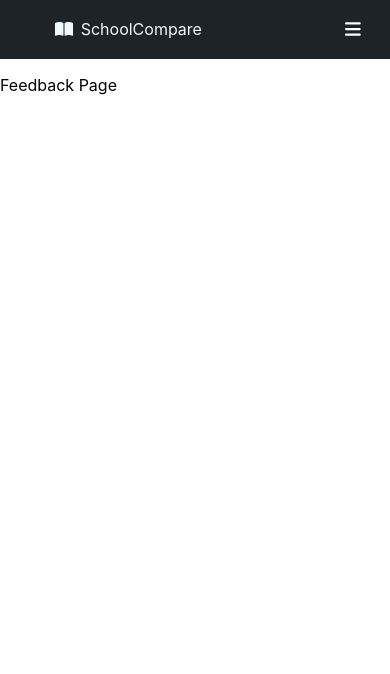
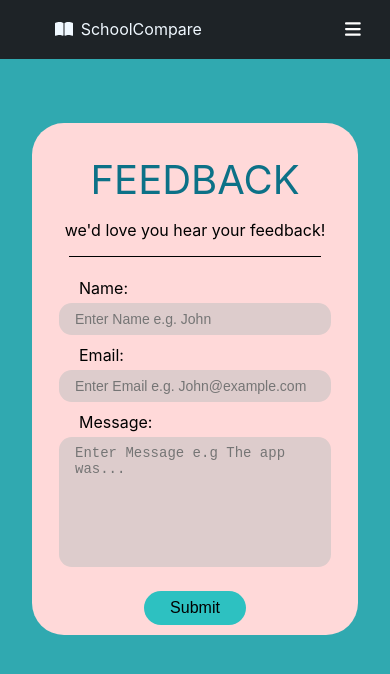
Before and after one commit to jiayng01/CZ2006-SchoolCompare, a React (Create React App) app in the folder school-compare/: page /feedback in a window 390 px wide. Shown: the top 674 px of the page. Built offline with nearby package versions, Linux system fonts and the light colour scheme.

Commit message:
added feedback page UI

```diff
--- a/school-compare/package.json
+++ b/school-compare/package.json
@@ -8,11 +8,13 @@
     "@testing-library/jest-dom": "^5.16.2",
     "@testing-library/react": "^12.1.3",
     "@testing-library/user-event": "^13.5.0",
+    "formik": "^2.2.9",
     "react": "^17.0.2",
     "react-dom": "^17.0.2",
     "react-router-dom": "^6.2.2",
     "react-scripts": "5.0.0",
-    "web-vitals": "^2.1.4"
+    "web-vitals": "^2.1.4",
+    "yup": "^0.32.11"
   },
   "scripts": {
     "start": "react-scripts start",
--- a/school-compare/src/App.css
+++ b/school-compare/src/App.css
@@ -0,0 +1,3 @@
+body {
+    background-color: #30A9B0;
+  }
--- /dev/null
+++ b/school-compare/src/Components/FormTextError.js
@@ -0,0 +1,20 @@
+import React from "react";
+
+function FormTextError(props) {
+  return (
+    <div
+      className="form-error-msg"
+      style={{
+        color: "red",
+        fontSize: "10px",
+        textAlign: "left",
+        paddingLeft: "20px",
+        paddingTop: "5px",
+      }}
+    >
+      {props.children}
+    </div>
+  );
+}
+
+export default FormTextError;
--- a/school-compare/src/Components/Navbar.js
+++ b/school-compare/src/Components/Navbar.js
@@ -102,7 +102,11 @@ function Navbar() {
         >
           {expandNavBar ? (
             <>
-              <FontAwesomeIcon className="fa-cross-icon"icon={faXmark} color="#fff" />
+              <FontAwesomeIcon
+                className="fa-cross-icon"
+                icon={faXmark}
+                color="#fff"
+              />
               <nav className="navbar-mobile">
                 <ul className="navbar-ul-mobile">
                   {/* To Home page */}
--- a/school-compare/src/Pages/Feedback.js
+++ b/school-compare/src/Pages/Feedback.js
@@ -1,9 +1,93 @@
-import React from 'react'
+import React from "react";
+import { Formik, Form, Field, ErrorMessage } from "formik";
+import * as Yup from "yup";
+import "../PagesCSS/Feedback.css";
+import FormTextArea from "../Components/FormTextError";
 
 function Feedback() {
+  const initialValues = {
+    name: "",
+    email: "",
+    message: "",
+  };
+  const validationSchema = Yup.object({
+    name: Yup.string().required("Required"),
+    email: Yup.string().email("Invalid email address").required("Required"),
+    message: Yup.string().required("Required"),
+  });
+  const onSubmit = (values, { setSubmitting }) => {
+    // connect to API in the future
+    //alert(JSON.stringify(values, null, 2));
+    console.log("Form data", values);
+    setTimeout(() => {
+      alert(JSON.stringify(values, null, 2));
+      setSubmitting(false);
+    }, 400);
+  };
+
   return (
-    <div>Feedback Page</div>
-  )
+    <div className="feedback-form-container">
+      <p className="feedback-form-title">FEEDBACK</p>
+      <p className="feedback-form-p">we'd love you hear your feedback!</p>
+      <hr color="black" size="1.2" width="350px" />
+      <Formik
+        initialValues={initialValues}
+        validationSchema={validationSchema}
+        onSubmit={onSubmit}
+      >
+        <div className="feedback-form">
+          <Form>
+            <div className="feedback-form-control">
+              <label className="feedback-form-label" htmlFor="name">
+                Name:
+              </label>
+              <Field
+                className="feedback-form-field"
+                id="name"
+                name="name"
+                type="text"
+                placeholder="Enter Name e.g. John"
+              />
+              <ErrorMessage component={FormTextArea} name="name" />
+            </div>
+
+            <div className="feedback-form-control">
+              <label className="feedback-form-label" htmlFor="email">
+                Email:
+              </label>
+              <Field
+                className="feedback-form-field"
+                id="email"
+                name="email"
+                type="email"
+                placeholder="Enter Email e.g. John@example.com"
+              />
+              <ErrorMessage component={FormTextArea} name="email" />
+            </div>
+
+            <div className="feedback-form-control">
+              <label className="feedback-form-label" htmlFor="message">
+                Message:
+              </label>
+              <Field
+                className="feedback-form-field feedback-message-field"
+                as="textarea"
+                id="message"
+                name="message"
+                placeholder="Enter Message e.g The app was..."
+              />
+              <ErrorMessage component={FormTextArea} name="message" />
+            </div>
+            <div className="feedback-form-control">
+              <button className="feedback-form-submit-button" type="submit">
+                Submit
+              </button>
+            </div>
+          </Form>
+        </div>
+      </Formik>
+    </div>
+  );
 }
 
-export default Feedback
+export default Feedback;
--- /dev/null
+++ b/school-compare/src/PagesCSS/Feedback.css
@@ -0,0 +1,174 @@
+.feedback-form-container {
+  background-color: #ffd9d9;
+  height: 36rem;
+  width: 25rem;
+  border-radius: 2rem;
+  margin: auto;
+  margin-top: 42px;
+}
+
+.feedback-form-title {
+  text-align: center;
+  padding-top: 2rem;
+  margin-bottom: 0;
+  font-size: 30px;
+  color: #0c7187;
+}
+
+.feedback-form-p {
+  text-align: center;
+  font-size: 20px;
+}
+
+.feedback-form {
+  padding-top: 0.8rem;
+}
+.feedback-form-control {
+  display: grid;
+  align-items: center;
+  justify-content: center;
+  padding-bottom: 10px;
+  text-align: center;
+}
+
+.feedback-form-label {
+  text-align: left;
+  padding-bottom: 5px;
+  padding-left: 20px;
+}
+
+.feedback-form-field {
+  text-align: left;
+  vertical-align: auto;
+  border-radius: 0.8rem;
+  border: none;
+  width: 20rem;
+  height: 30px;
+  background-color: #ddcccc;
+  padding-left: 1rem;
+  padding-right: 1rem;
+}
+
+.feedback-message-field {
+  height: 120px;
+  width: 20rem;
+  padding-top: 8px;
+  resize: none;
+}
+
+.feedback-form-submit-button {
+  border-radius: 20px;
+  background-color: #2dc1c1;
+  border: none;
+  font-size: 16px;
+  cursor: pointer;
+  text-align: center;
+  padding: 8px 26px 8px 26px;
+  margin-top: 14px;
+}
+
+@media screen and (max-width: 1000px) {
+  .feedback-form-container {
+    width: auto;
+    height: auto;
+    margin: 6rem 5rem 0 5rem;
+  }
+
+  .feedback-form-title {
+    font-size: 40px;
+  }
+
+  .feedback-form-p {
+    text-align: center;
+    font-size: 26px;
+  }
+
+  hr {
+    width: 500px;
+  }
+
+  .feedback-form-label {
+    font-size: 20px;
+  }
+
+  .feedback-form-field {
+    width: 28rem;
+    font-size: 18px;
+  }
+
+  .feedback-message-field {
+    width: 28rem;
+    resize: none;
+  }
+}
+
+@media screen and (max-width: 700px) {
+  .feedback-form-container {
+    width: auto;
+    height: auto;
+    margin-left: 2rem;
+    margin-right: 2rem;
+    margin-top: 4rem;
+  }
+
+  .feedback-form-p {
+    text-align: center;
+    font-size: 16px;
+  }
+
+  hr {
+    width: 250px;
+  }
+
+  .feedback-form-label {
+    font-size: 16px;
+  }
+
+  .feedback-form-field {
+    width: 15rem;
+    font-size: 14px;
+  }
+
+  .feedback-message-field {
+    width: 15rem;
+    resize: none;
+  }
+}
+
+@media screen and (max-width: 300px) {
+  .feedback-form-container {
+    width: auto;
+    height: auto;
+    margin-top: 0;
+    margin-left: 1rem;
+    margin-right: 1rem;
+    margin-top: 2rem;
+  }
+
+  .feedback-form-title {
+    font-size: 22px;
+  }
+
+  .feedback-form-p {
+    text-align: center;
+    font-size: 14px;
+  }
+
+  hr {
+    width: 200px;
+  }
+
+  .feedback-form-label {
+    font-size: 12px;
+  }
+
+  .feedback-form-field {
+    width: 11rem;
+    font-size: 10px;
+  }
+
+  .feedback-message-field {
+    width: 11rem;
+    resize: none;
+  }
+}
```
Also changed, not shown: 1 other file (tests, documents, lock files or other folders).
